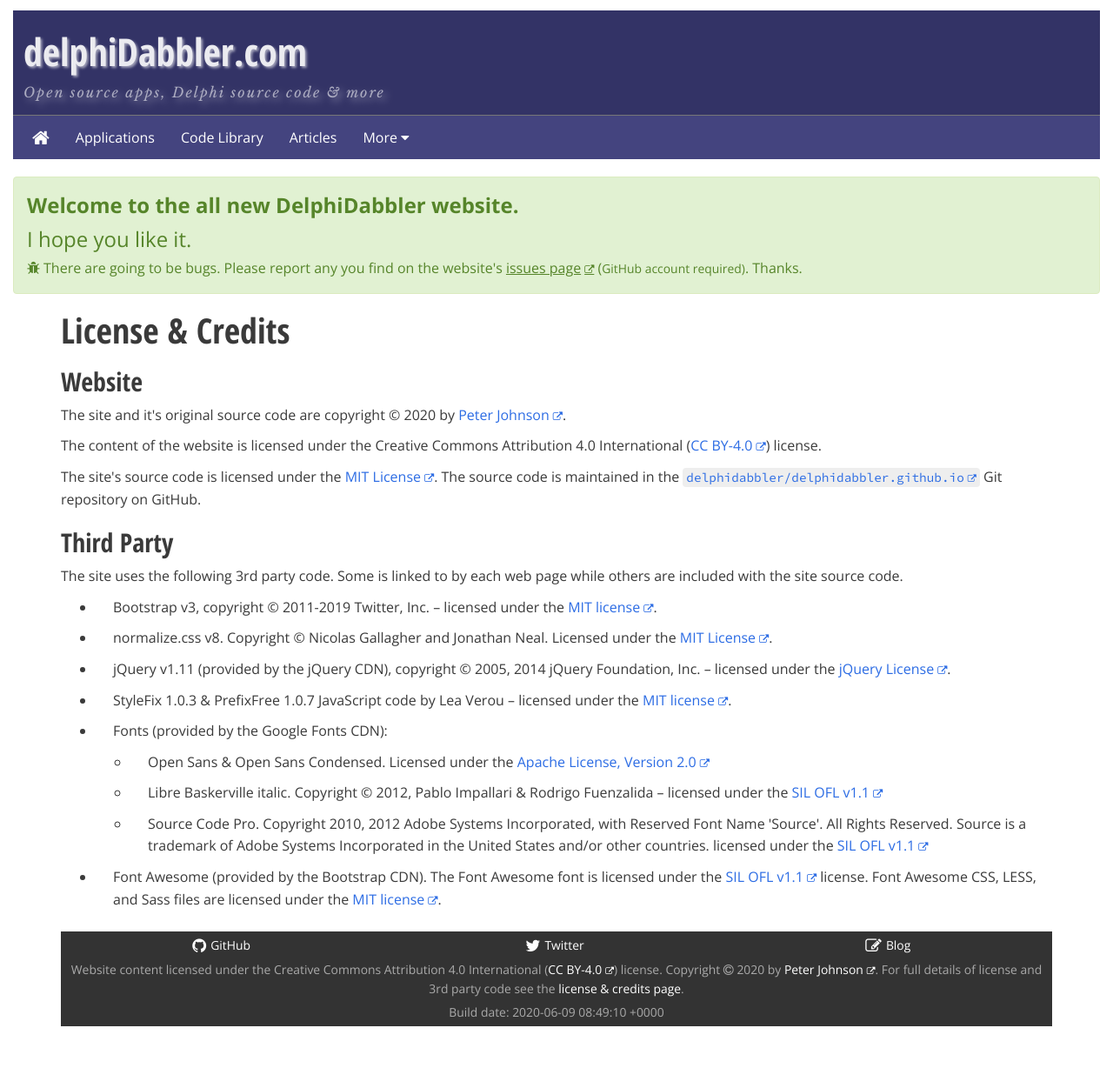
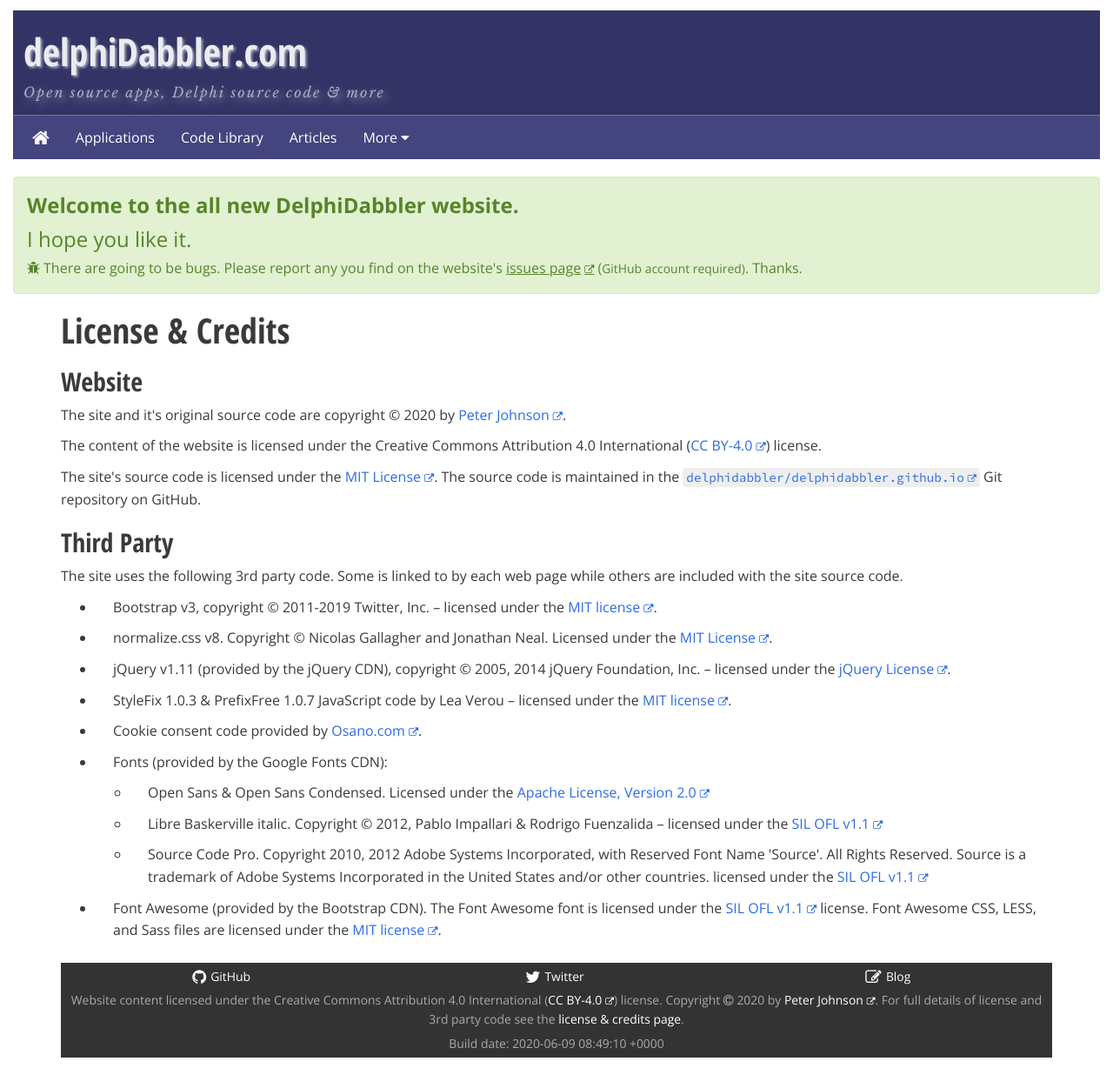
Before and after one commit to delphidabbler/delphidabbler.github.io, a Jekyll site: the page built from credits.html, in a window 1280 px wide. Shown: the whole page at 87% size. Built offline with Jekyll 4.4.1, drawn with Linux system fonts in a browser that asks for light colours; nearby versions of some CDN libraries; comment, search, counter and statistics services are not loaded; before the commit the page ends 1192 px from its top, so only the background shows below that.

Commit message:
Credit Osano.com to credits for cookie consent code

```diff
--- a/credits.html
+++ b/credits.html
@@ -46,6 +46,9 @@
       StyleFix 1.0.3 &amp; PrefixFree 1.0.7 JavaScript code by Lea Verou &ndash; licensed under the <a href="{{ site.data.core.generic-mit-license-url }}" aria-label="{{ site.data.core.generic-mit-license-link-title }}">MIT license</a>.
     </li>
     <li>
+      Cookie consent code provided by <a href="https://www.osano.com/">Osano.com</a>.
+    </li>
+    <li>
       Fonts (provided by the Google Fonts CDN):
       <ul>
         <li>
```
